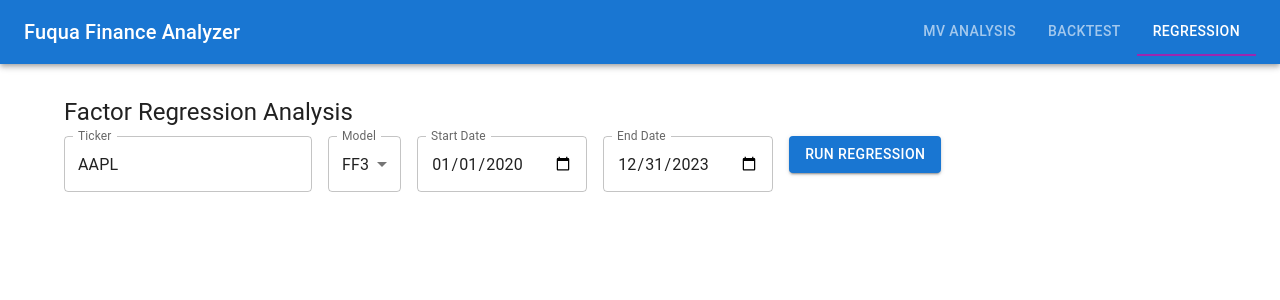
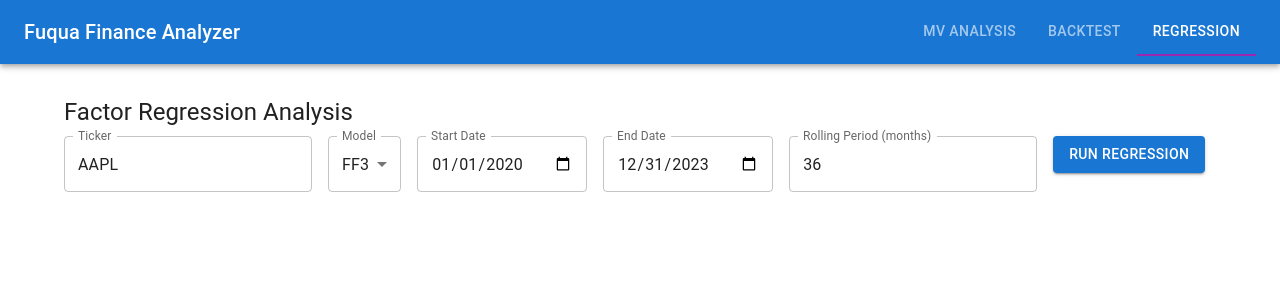
Before and after one commit to KypMon/Fuqua-investment-data, a React (Create React App) app in the folder frontend/: page /regression in a window 1280 px wide. Shown: the top 300 px of the page. Built offline with nearby package versions, Linux system fonts and the light colour scheme.

Commit message:
feat: finish module 3

```diff
--- a/frontend/src/components/RegressionForm.jsx
+++ b/frontend/src/components/RegressionForm.jsx
@@ -67,6 +67,18 @@ export default function RegressionForm({ form, setForm, onSubmit, loading }) {
             />
 
       </Grid>
+      <Grid item xs={4}>
+        <TextField
+          label="Rolling Period (months)"
+          type="number"
+          value={form.rolling_period || 36}
+          onChange={(e) =>
+            setForm({ ...form, rolling_period: parseInt(e.target.value) })
+          }
+          fullWidth
+        />
+      </Grid>
+
       <Grid item xs={12} sm={4} md={3}>
         <Button
           variant="contained"
--- a/frontend/src/components/RegressionPage.jsx
+++ b/frontend/src/components/RegressionPage.jsx
@@ -10,7 +10,7 @@ export default function RegressionPage() {
     model: "FF3",
     start_date: "2020-01-01",
     end_date: "2023-12-31",
-    rolling_period: 72
+    rolling_period: 36
   });
 
   const [result, setResult] = useState(null);
--- a/frontend/src/components/RegressionResult.jsx
+++ b/frontend/src/components/RegressionResult.jsx
@@ -42,7 +42,7 @@ export default function RegressionResult({ result }) {
       <Grid container spacing={2}>
         {resultData.image_urls.map((url, idx) => (
           <Grid item xs={12} md={6} key={idx}>
-            <img src={`${process.env.REACT_APP_API_BASE_URL}${url}`} alt={`Regression Chart ${idx}`} width="100%" />
+            <img src={`${process.env.REACT_APP_API_BASE_URL}${url}?t=${Date.now()}`} alt={`Regression Chart ${idx}`} width="100%" />
           </Grid>
         ))}
       </Grid>
```
